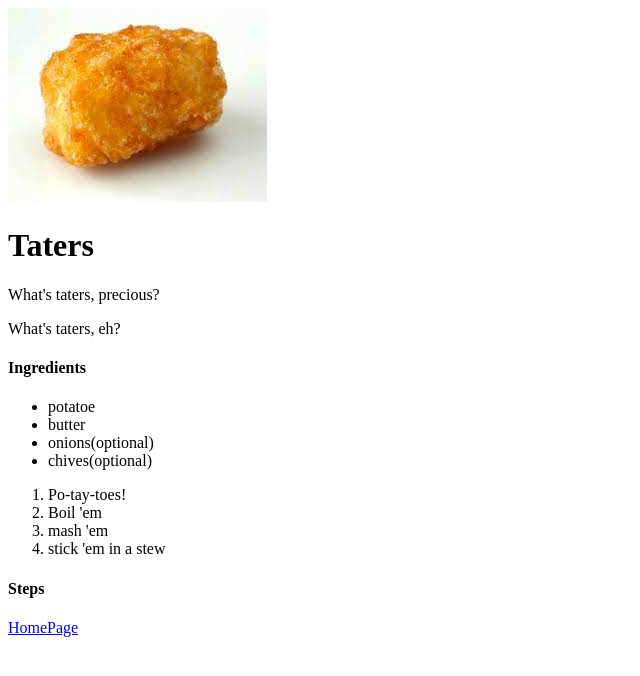
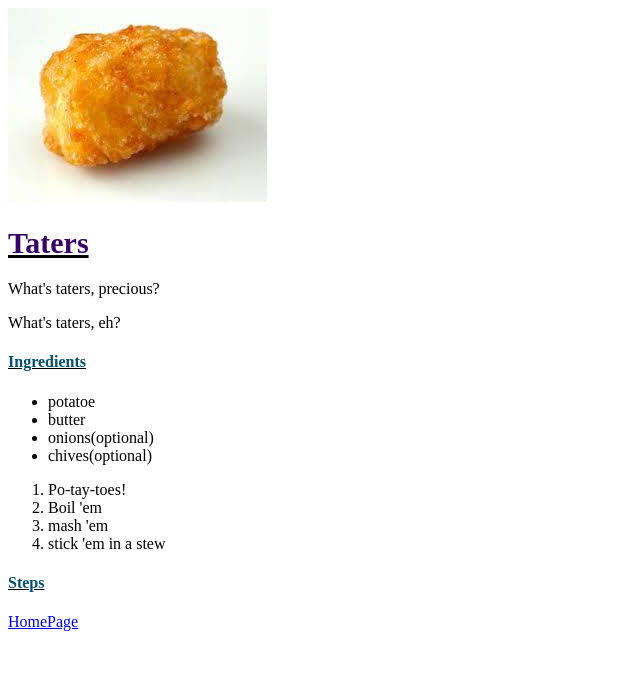
Before and after one commit to WetPineapple/odin_recipes, a plain HTML site: page recipes/taters.html in a window 1280 px wide. Shown: the whole page, without its empty margins (0-640 px from the left). Drawn offline with Linux system fonts and the light colour scheme.

Commit message:
CSS Updates

```diff
--- a/recipes/taters.html
+++ b/recipes/taters.html
@@ -1,11 +1,13 @@
 <!DOCTYPE html>
 <html lang="en">
 <head>
+    <link rel="stylesheet" href="../styles.css">
     <meta charset="UTF-8">
     <meta http-equiv="X-UA-Compatible" content="IE=edge">
     <meta name="viewport" content="width=device-width, initial-scale=1.0">
     <title>Document</title>
-
+</head>
+<body>
     <img src="taters.jpeg">
 
     <h1>Taters</h1>
@@ -35,8 +37,5 @@
     <a href="../index.html">HomePage</a>
 
 
-</head>
-<body>
-
 </body>
 </html>
--- a/styles.css
+++ b/styles.css
@@ -1,4 +1,16 @@
-* {
-    color:blueviolet;
-    background-color: rgb(255, 255, 255);
+h1{
+    color:rgb(56, 2, 105);
+    font-size: 30px;
+    font-weight: bolder;
+    text-decoration: underline black;
+
 }
+
+h2{
+    color:darkviolet
+}
+
+h4{
+    color:rgb(2, 80, 110);
+    text-decoration: underline black;
+}
```
Also changed, not shown: recipes/chop_suey.html (+3 -5 lines), recipes/meatloaf.html (+3 -3 lines).
